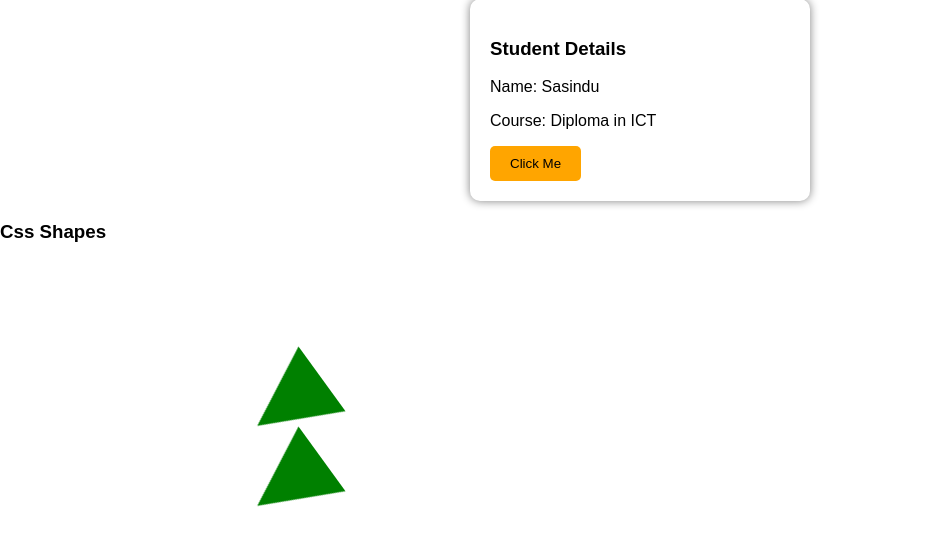
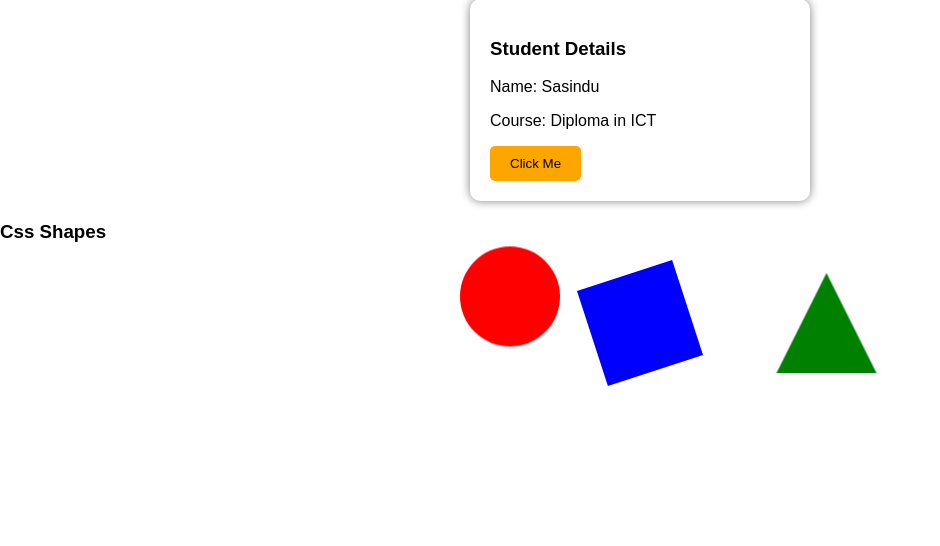
Before and after one commit to sasindusachintha/HDCSE, a PHP site: the page made by New folder/index.html in a window 1280 px wide. Shown: the part 141-687 px from the top of the page, without its empty margins (0-940 px from the left). Run offline with PHP 8.4, Linux system fonts and the light colour scheme.

Commit message:
add animations

```diff
--- a/New folder/style.css
+++ b/New folder/style.css
@@ -1,43 +1,37 @@
+/*External CSS*/
+
+.Shapes{
+    display: flex;
+    justify-content: center;
+    gap: 30px;
+    margin: 30px;
+}
+
 .circle{
-    position: relative;
-    bottom: 0;
-
-    width: 80px;
-    height: 80px;
+    width: 100px;
+    height: 100px;
+    background-color: red;
     border-radius: 50%;
-
-    transform-origin: 50% 66%; /* important */
-    animation: roll 4s linear infinite;
+    animation: bounce 2s infinite;
 }
 
 .square{
-    position: relative;
-    bottom: 0;
-
-    width: 0;
-    height: 0;
-    border-left: 40px solid transparent;
-    border-right: 40px solid transparent;
-    border-bottom: 80px solid green;
-
-    transform-origin: 50% 66%; /* important */
-    animation: roll 4s linear infinite;
+    width: 100px;
+    height: 100px;
+    background-color: blue;
+    animation: rotate 3s infinite linear;
 }
 
 
 /*Triagle*/
 .triangle{
-    position: relative;
-    bottom: 0;
-
+    margin: 0;
     width: 0;
     height: 0;
-    border-left: 40px solid transparent;
-    border-right: 40px solid transparent;
-    border-bottom: 80px solid green;
-
-    transform-origin: 50% 66%; /* important */
-    animation: roll 4s linear infinite;
+    border-left: 50px solid transparent;
+    border-right: 50px solid transparent;
+    border-bottom: 100px solid green;
+    animation: move 2s infinite alternate;
 }
 
 /*animations*/
@@ -49,11 +43,12 @@
 
 @keyframes rotate{
     form{transform: rotate(0deg);}
-    to[transform: rotate(360deg);]
+    to{transform: rotate(360deg);}
 }
 
 @keyframes move{
     from{transform: translateX(0);}
+    to{transform: translateX(60px);}
 }
 
 /* Rolling Animation */
--- a/style.css
+++ b/style.css
@@ -1,12 +1,10 @@
 body{
     background-color:lightblue;
 }
-
 h1{
     color: white;
 }
-
 p{
-    font-family: 'Times New Roman';
+    font-family: 'verdan';
     font-size: 20px;
 }
```
